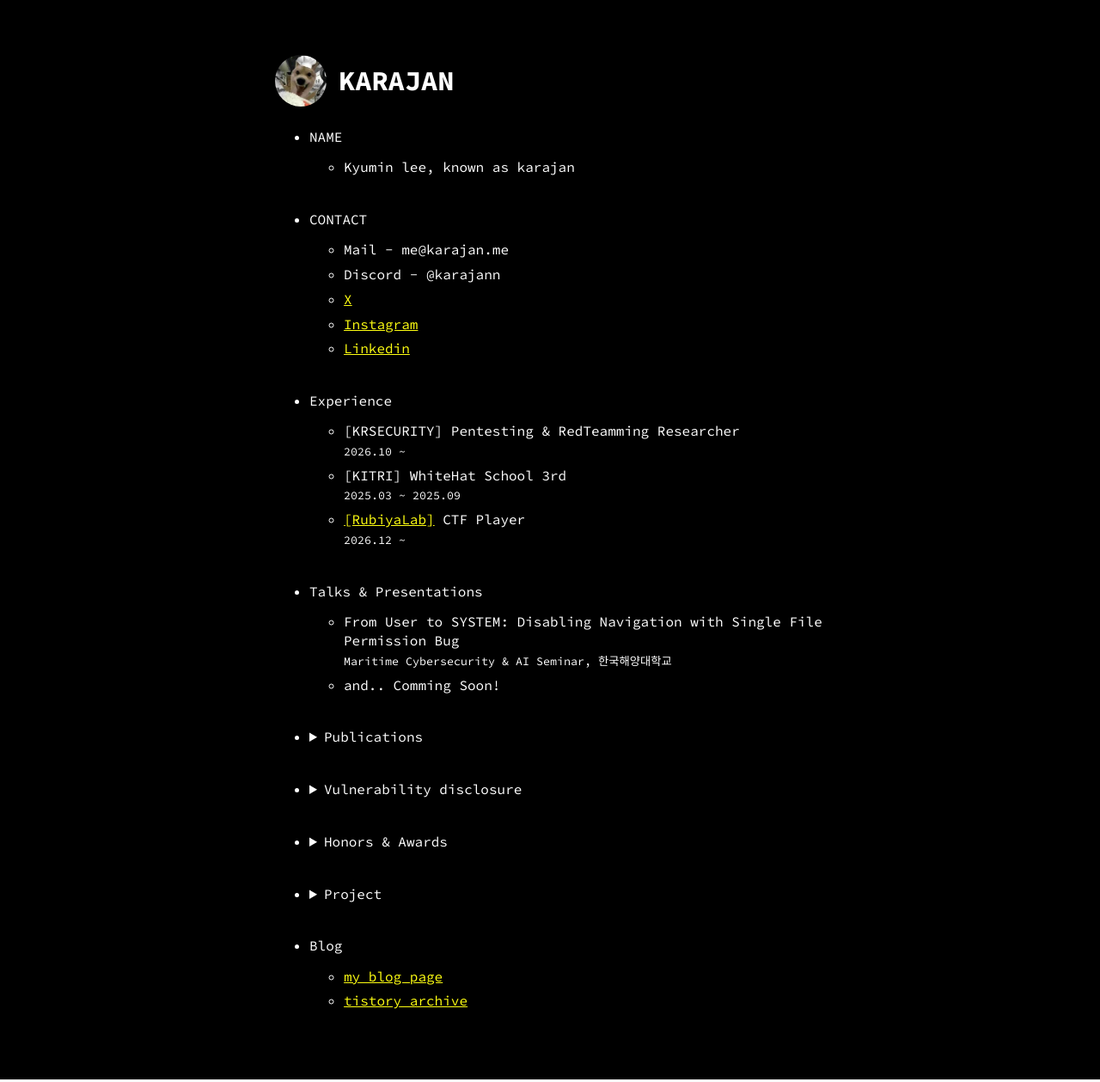
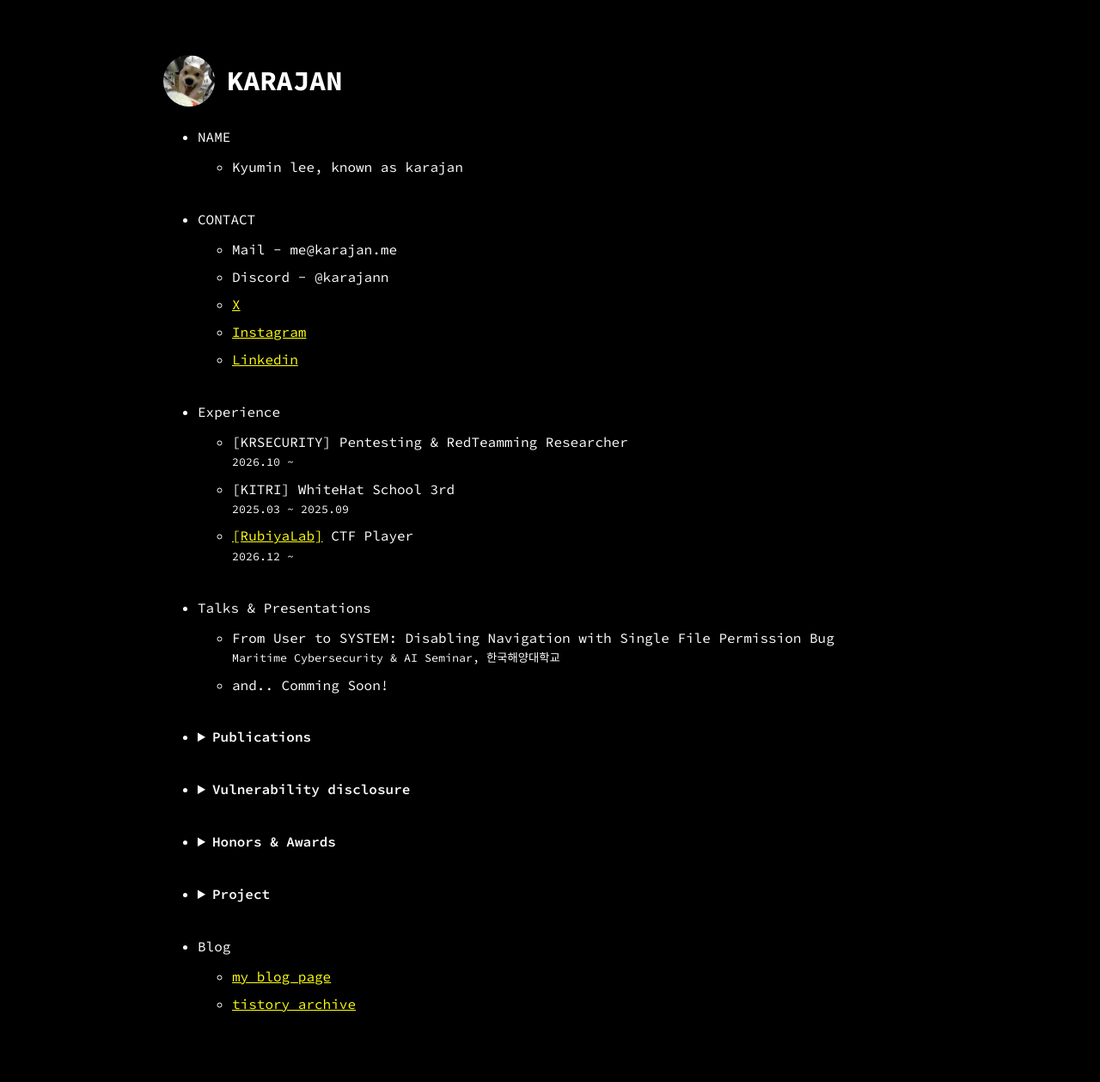
Before and after one commit to karajan0/karajan0.github.io, a Jekyll site: the page built from index.md, in a window 1280 px wide. Shown: the whole page at 86% size. Built offline with Jekyll 4.4.1, drawn with Linux system fonts in a browser that asks for light colours; some web fonts are replaced.

Commit message:
Adjust homepage width and menu spacing

```diff
--- a/assets/css/override.css
+++ b/assets/css/override.css
@@ -7,6 +7,10 @@
   object-fit: cover;
   object-position: center top;
   border-radius: 50%;
+}
+
+.w {
+  max-width: 900px;
 }
 
 .site-header {
@@ -35,9 +39,25 @@
   margin-bottom: 0;
 }
 
-.home-menu-section > ul {
+.home-menu-section > details > summary {
+  cursor: pointer;
+  font-weight: 600;
+}
+
+.home-menu-section > details > summary:focus-visible {
+  outline: 2px solid currentColor;
+  outline-offset: 4px;
+}
+
+.home-menu-section > ul,
+.home-menu-section > details > ul {
   margin-top: 0.8rem;
   margin-bottom: 0;
+}
+
+.home-menu li > ul > li + li,
+.home-menu li > details > ul > li + li {
+  margin-top: 0.6rem;
 }
 
 hr {
```
